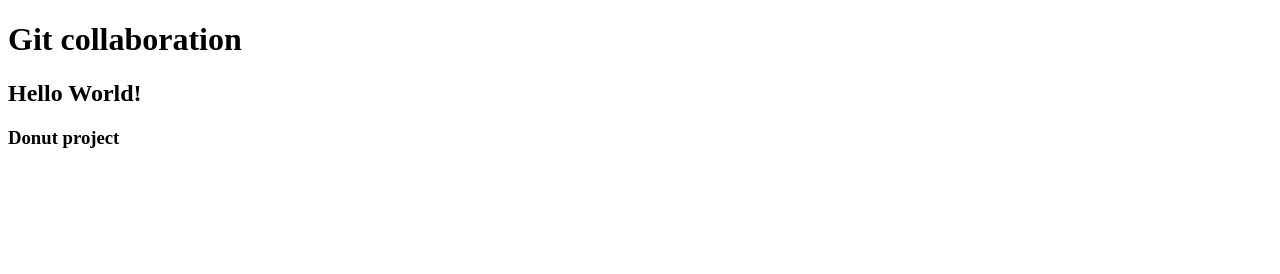
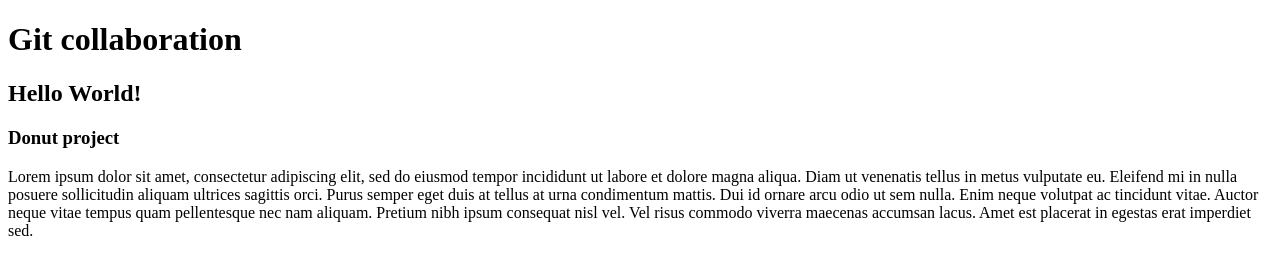
Before and after one commit to Gene7Him/donut, a plain HTML site: page index.html in a window 1280 px wide. Drawn offline with Linux system fonts and the light colour scheme.

Commit message:
a paragraph was added

```diff
--- a/index.html
+++ b/index.html
@@ -10,5 +10,7 @@
     <h2>Hello World!</h2>
 
     <h3>Donut project</h3>
+
+    <p>Lorem ipsum dolor sit amet, consectetur adipiscing elit, sed do eiusmod tempor incididunt ut labore et dolore magna aliqua. Diam ut venenatis tellus in metus vulputate eu. Eleifend mi in nulla posuere sollicitudin aliquam ultrices sagittis orci. Purus semper eget duis at tellus at urna condimentum mattis. Dui id ornare arcu odio ut sem nulla. Enim neque volutpat ac tincidunt vitae. Auctor neque vitae tempus quam pellentesque nec nam aliquam. Pretium nibh ipsum consequat nisl vel. Vel risus commodo viverra maecenas accumsan lacus. Amet est placerat in egestas erat imperdiet sed.</p>
     </body>
 </html>
```
